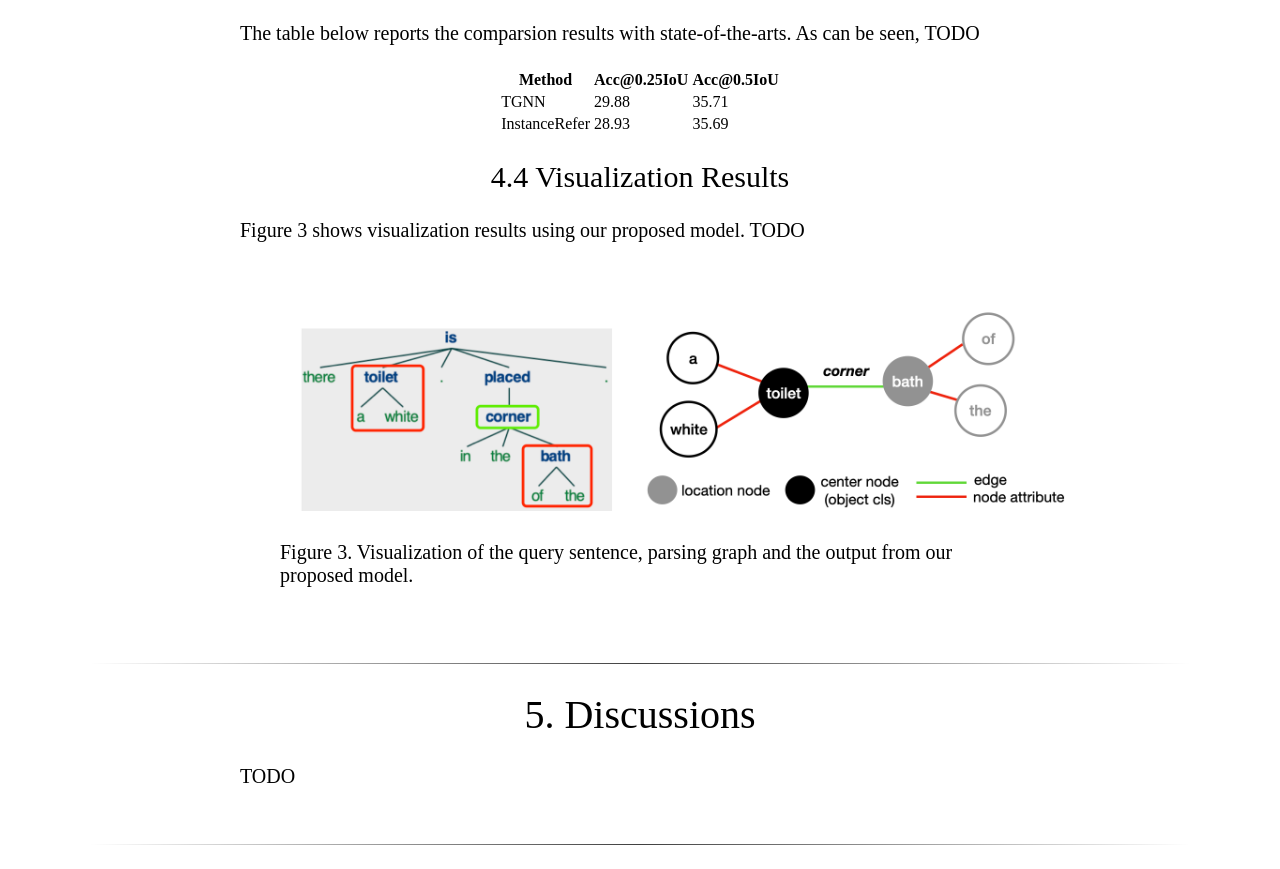
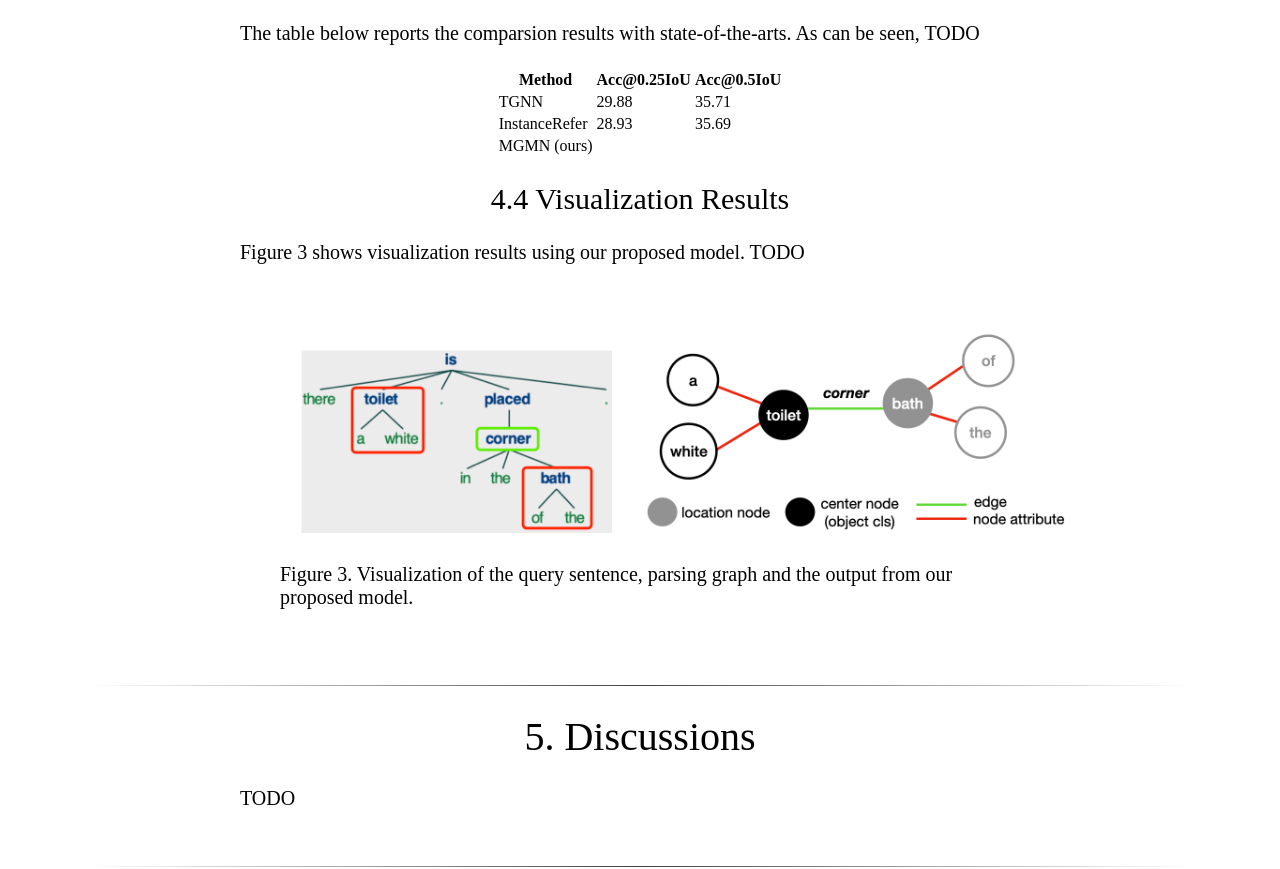
Before and after one commit to stoneMo/multimodal-graph-matching-net, a plain HTML site: page index.html in a window 1280 px wide. Shown: the part 6563-7432 px from the top of the page. Drawn offline with nearby package versions, Linux system fonts and the light colour scheme; a script that the page names is missing.

Commit message:
init web

```diff
--- a/index.html
+++ b/index.html
@@ -508,6 +508,11 @@
           <td class="tg-8d8j">28.93</td>
           <td class="tg-8d8j">35.69</td>
         </tr>
+        <tr>
+          <td class="tg-8d8j">MGMN (ours)</td>
+          <td class="tg-8d8j"></td>
+          <td class="tg-8d8j"></td>
+        </tr>
       </tbody>
       </table>
 
```
